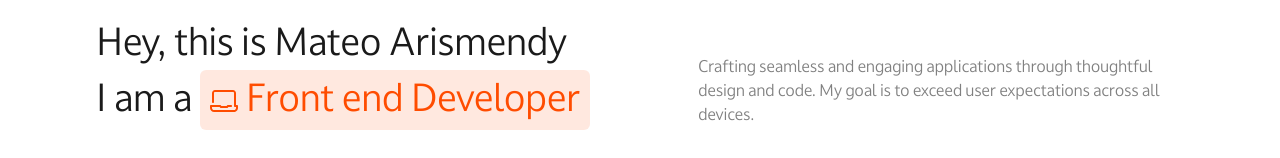
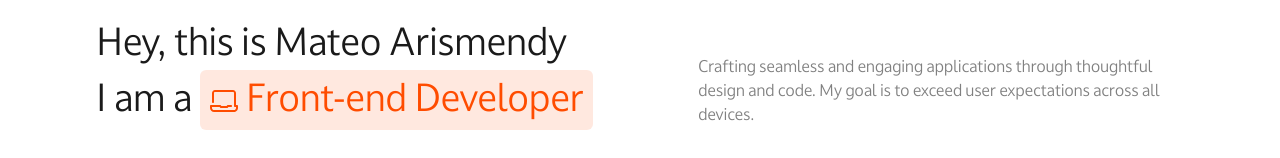
Before and after one commit to mateouribe/my-portfolio, a React (Vite) app: page / in a window 1280 px wide. Shown: the part 144-302 px from the top of the page. Built offline with nearby package versions, Linux system fonts and the light colour scheme.

Commit message:
adjust front-end orthography

```diff
--- a/index.html
+++ b/index.html
@@ -4,7 +4,7 @@
     <meta charset="UTF-8" />
     <link rel="icon" type="image/svg+xml" href="/mateo.svg" />
     <meta name="viewport" content="width=device-width, initial-scale=1.0" />
-    <title>Mateo Arismendy - Front end Developer</title>
+    <title>Mateo Arismendy | Front-end Developer</title>
     <meta
       name="description"
       content="Experienced front-end developer based in Canada, specializing in creating responsive, user-friendly websites. Open to new opportunities. Explore my portfolio to see my latest projects and get in touch!"
--- a/src/screens/home/index.tsx
+++ b/src/screens/home/index.tsx
@@ -41,7 +41,7 @@ const Home = () => {
                     fill="#FF4C00"
                   />
                 </svg>
-                Front end Developer
+                Front-end Developer
               </HighlightText>
             </h1>
 
```
